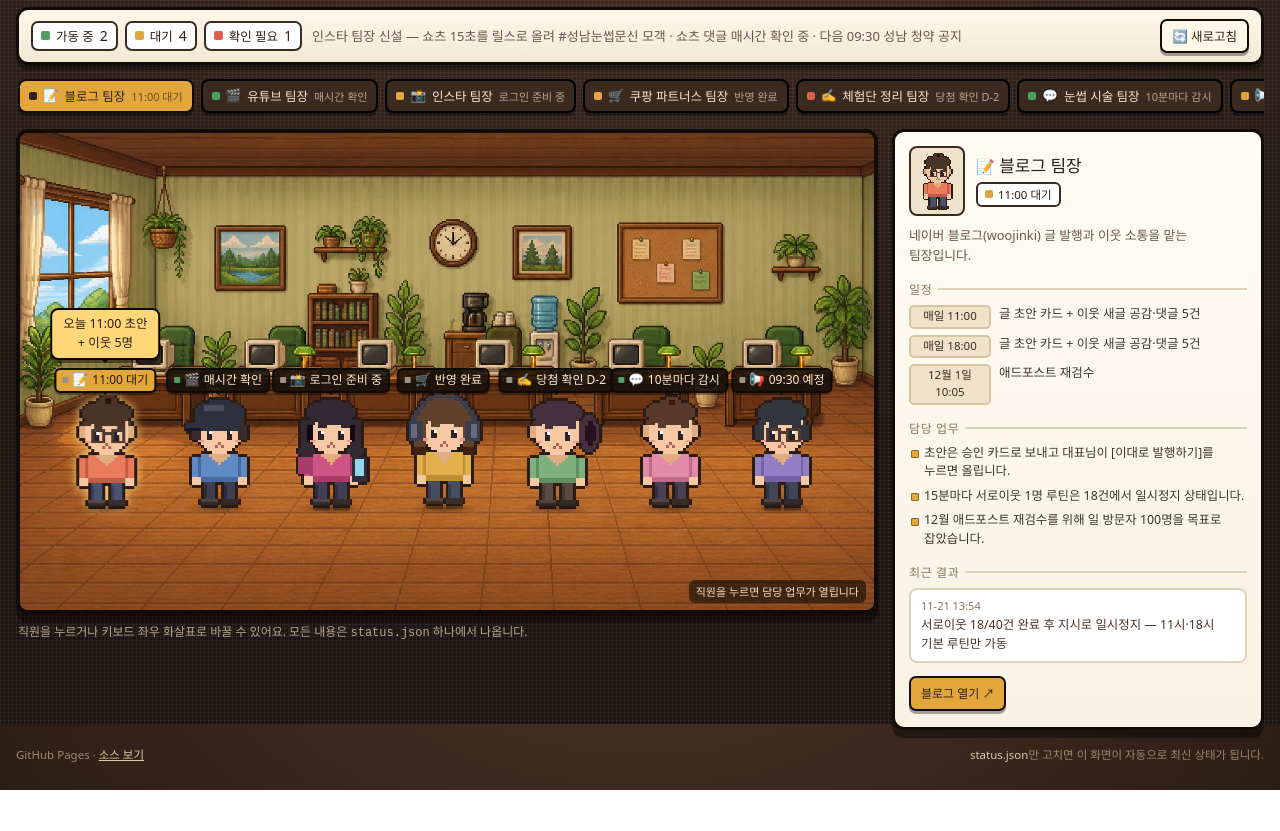
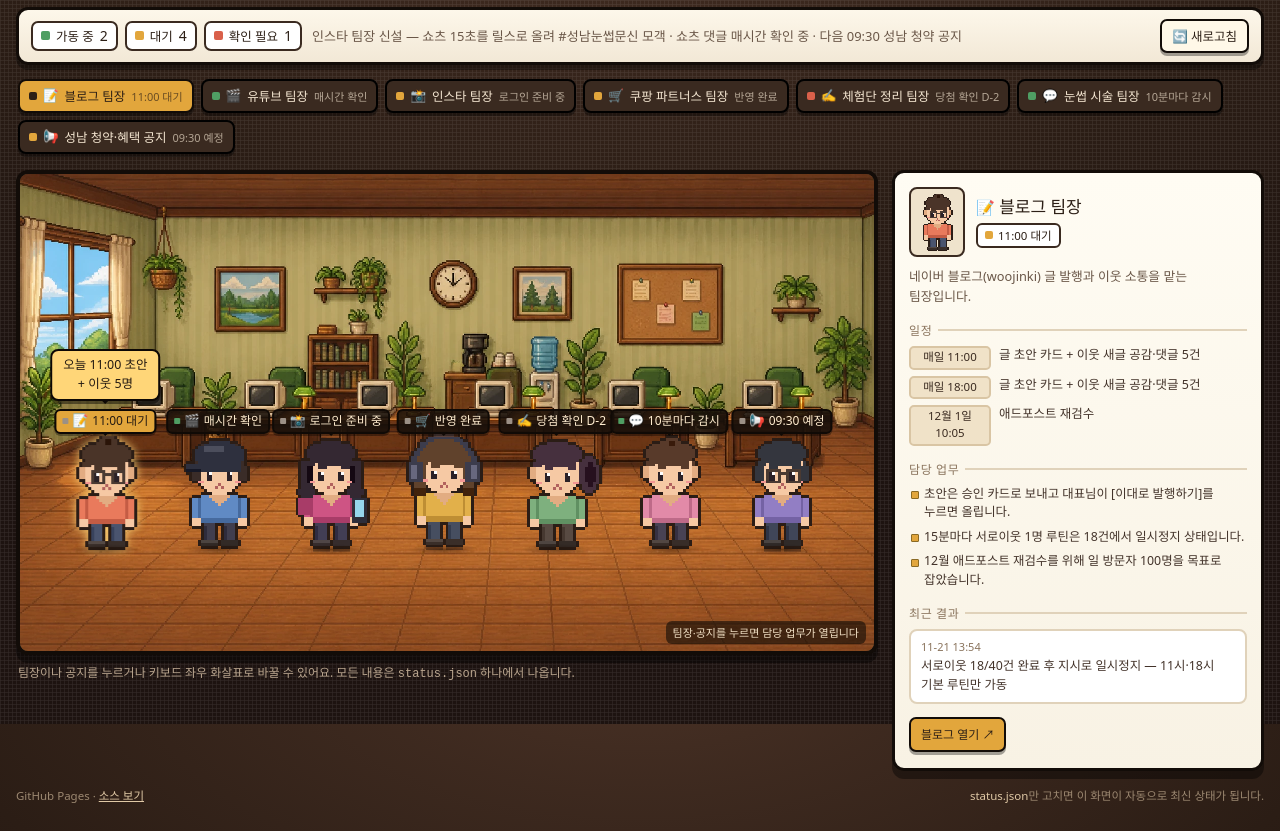
Before and after one commit to woojinki74-oss/woojinki74-oss.github.io, a plain HTML site: page index.html in a window 1280 px wide. Shown: the part 76-907 px from the top of the page. Before the commit the page ends 866 px from the top, so only its background shows below. Drawn offline with Linux system fonts and the light colour scheme; a web font is replaced by a local one.

Commit message:
탭 목록 줄바꿈으로 7개 항목 모두 보이게, 안내 문구를 팀장·공지로 정리

```diff
--- a/index.html
+++ b/index.html
@@ -105,7 +105,7 @@ body::before{
 .btn.ghost{background:#fff8e8}
 
 /* ---------- chips ---------- */
-.chips{display:flex;gap:7px;overflow-x:auto;padding:2px 2px 8px;margin-bottom:8px;scrollbar-width:thin}
+.chips{display:flex;flex-wrap:wrap;gap:7px;overflow-x:auto;padding:2px 2px 8px;margin-bottom:8px;scrollbar-width:thin}
 .chip{
   display:flex;align-items:center;gap:6px;white-space:nowrap;cursor:pointer;
   font-family:var(--fp);font-size:12.5px;color:#f4e6d1;
@@ -318,16 +318,16 @@ body::before{
     <button class="btn ghost" id="refresh" type="button" title="status.json을 다시 불러옵니다">🔄 새로고침</button>
   </div>
 
-  <div class="chips" id="chips" role="tablist" aria-label="AI 직원 목록"></div>
+  <div class="chips" id="chips" role="tablist" aria-label="AI 팀장·공지 목록"></div>
 
   <div class="grid">
     <section class="stage-wrap">
       <div class="stage" id="stage">
         <img class="bg" src="office-bg.webp" alt="픽셀 아트 사무실 배경" width="1672" height="941">
         <div class="msg" id="msg"></div>
-        <div class="corner">직원을 누르면 담당 업무가 열립니다</div>
+        <div class="corner">팀장·공지를 누르면 담당 업무가 열립니다</div>
       </div>
-      <p class="hint" id="hint">직원을 누르거나 키보드 좌우 화살표로 바꿀 수 있어요. 모든 내용은 <code>status.json</code> 하나에서 나옵니다.</p>
+      <p class="hint" id="hint">팀장이나 공지를 누르거나 키보드 좌우 화살표로 바꿀 수 있어요. 모든 내용은 <code>status.json</code> 하나에서 나옵니다.</p>
     </section>
 
     <aside class="panel" id="panel" aria-live="polite"></aside>
```
